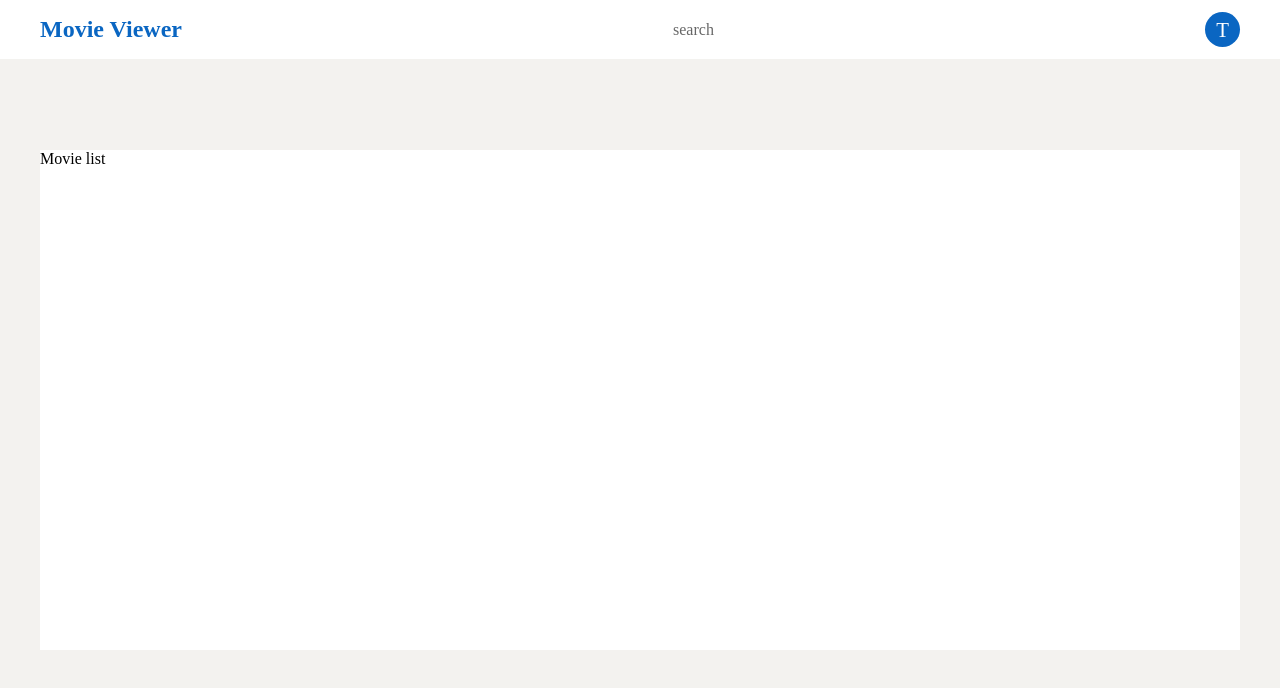
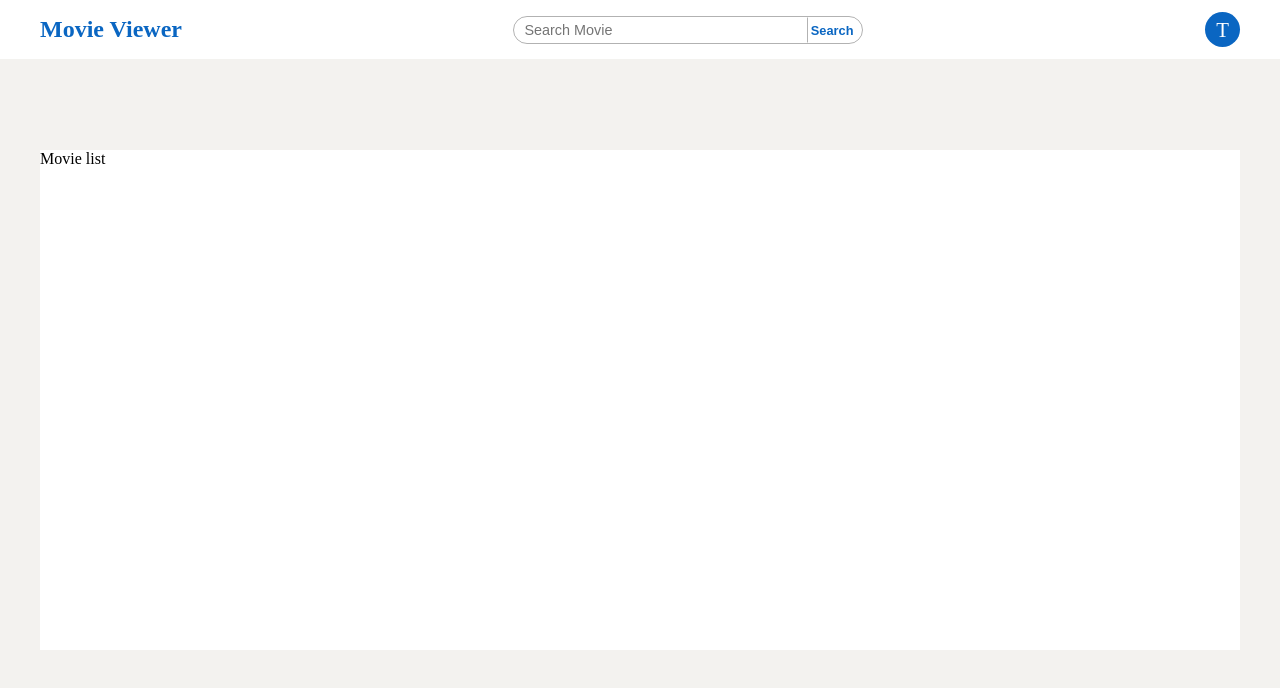
Before and after one commit to takuma0531/movie-viewer-client, a React app: page / in a window 1280 px wide. Shown: the top 688 px of the page. Built offline with nearby package versions, Linux system fonts and the light colour scheme.

Commit message:
search  css added

```diff
--- a/src/components/layout/navigation/MovieSearcher.tsx
+++ b/src/components/layout/navigation/MovieSearcher.tsx
@@ -1,10 +1,54 @@
-import React from "react";
+import React, { useState } from "react";
 import styled from "styled-components";
+import { InputFieldType, ButtonText } from "@/enums/form";
+import { Colors } from "@/enums/style";
+import { Button, InputField } from "@/components/form";
 
 interface Props {}
 
 export default function MovieSearcher({}: Props) {
-  return <MovieSearcherContainer>search</MovieSearcherContainer>;
+  const [inputTitle, setInputTitle] = useState<string>("");
+
+  const handleSearching = async () => {
+    console.log("searching...");
+  };
+
+  return (
+    <MovieSearcherContainer>
+      <InputField
+        isLabelRequired={false}
+        type={InputFieldType.TEXT}
+        value={inputTitle}
+        isRequired={false}
+        onChange={(e) => setInputTitle(e.target.value)}
+        placeHolder="Search Movie"
+        borderRadius="15px"
+        fontSize="0.9rem"
+      />
+      <Button
+        onClick={handleSearching}
+        text={ButtonText.SEARCH}
+        fontSize={"0.8rem"}
+        border={"none"}
+        borderLeft={`solid 1px ${Colors.LIGHT_GRAY}`}
+        borderRadius={"0"}
+        color={Colors.LIGHT_BLUE}
+        fontWeight={"bolder"}
+        padding={"5px 3px"}
+        textShadowOnHover={"1px 2px 1.5px #a9a9a94d"}
+      />
+    </MovieSearcherContainer>
+  );
 }
 
-const MovieSearcherContainer = styled.div``;
+const MovieSearcherContainer = styled.div`
+  //   width: 100%;
+  position: relative;
+  margin-right: 10px;
+  button {
+    top: 50%;
+    transform: translateY(-50%);
+    right: 2%;
+    position: absolute;
+  }
+`;
--- a/src/components/layout/navigation/TopNavBar.tsx
+++ b/src/components/layout/navigation/TopNavBar.tsx
@@ -18,7 +18,7 @@ export default function TopNavBar({ children }: Props) {
             <h1>Movie Viewer</h1>
           </Link>
         </div>
-        <div>{children}</div>
+        <div className="children">{children}</div>
         <UserProfileIcon />
       </div>
     </TopNavBarContainer>
@@ -42,6 +42,10 @@ const TopNavBarContainer = styled.div`
       color: ${Colors.LIGHT_BLUE};
     }
 
+    .children {
+        width: 30%;
+    }
+
     .profileIcon {
       cursor: pointer;
       font-size: 1.1rem;
```
